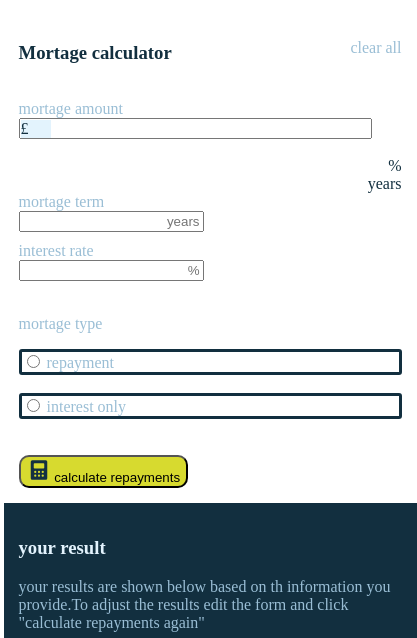
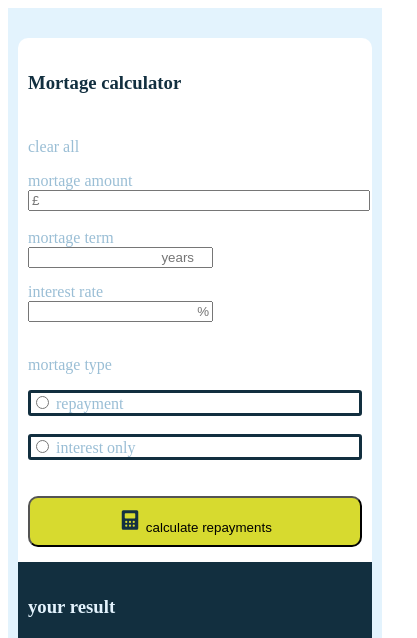
Before and after one commit to jmelhamza/frontend-mentor-exercice, a plain HTML site: page index.html in a window 390 px wide. Shown: the top 638 px of the page, 417 px wide, since content can reach past the window. Drawn offline with Linux system fonts and the light colour scheme; a web font is replaced by a local one.

Commit message:
second commit

```diff
--- a/index.html
+++ b/index.html
@@ -14,22 +14,22 @@
         <section>
             <div class="firstcard">
                 <div class="fiirst">
-                    <h3 style=>Mortage calculator</h3>
+                    <h3 id="mortage" style=>Mortage calculator</h3>
                     <p style=>clear all</p>
                 </div>
-                <div class="bleuone"><span>£</span></div>
+                <!--<div class="bleuone"><span>£</span></div>-->
                 <div class="input">
                     <label for="firstinput">mortage amount</label><br>
                     <input type="text" id="firstinput" placeholder="£">
                 </div>
                 <br>
-                <div class="bleutwo"style="text-align: end;"> <span>%</span></div>
-                <div class="bleuthree" style="text-align: end;"> <span >years</span></div>
+                <!--<div class="bleutwo"style="text-align: end;" id="faida"> <span>%</span></div>
+                <div class="bleuthree" style="text-align: end;" id="years"> <span >years</span></div>-->
 
                 <div class="deuxinput">
                     <div class="secondinput">
                         <label for="secondinput">mortage term</label><br>
-                        <input type="text" id="secondinput" placeholder="years">
+                        <input type="number" id="secondinput" placeholder="years">
                     </div>
                     <div class="thirdinput">
                         <label for="thirddinput">interest rate</label><br>
@@ -49,8 +49,8 @@
                 </div>
                 <br>
                 <br>
-                <button>
-                    <img src="/mortgage-repayment-calculator-main/assets/images/icon-calculator.svg" alt="">
+                <button onclick="yo()" >
+                    <img src="icon-calculator.svg" alt="" >
                     calculate repayments
                 </button>
 
@@ -67,12 +67,12 @@
                         <div>
                             <label for="output">your mountly repayments</label>
                             <br>
-                            <output id="otput" style="color: hsl(61, 70%, 52%);font-size: 30px;">  <strong>£ 1,797.74 </strong></output>
+                            <output id="mounthlyrep" style="color: hsl(61, 70%, 52%);font-size: 30px;">  <strong>£ 1,797.74 </strong></output>
                         </div>
                         <hr>
-                        <label for="oo">total you'll repay over the term</label>
+                        <label for="total">total you'll repay over the term</label>
                         <br>
-                        <output id="oo" style="color: hsl(202, 86%, 94%);font-size: 20px; "> <strong>£ 539,322.24</strong></output>
+                        <output id="total" style="color: hsl(202, 86%, 94%);font-size: 20px; "> <strong>£ 539,322.24</strong></output>
 
                 </div>
 
@@ -84,7 +84,7 @@
 
 
 
-
+<script src="main.js"></script>
 </body>
 
 </html>
--- /dev/null
+++ b/main.js
@@ -0,0 +1,16 @@
+
+function yo (){
+
+var rep
+let p = document.getElementById('firstinput').value;
+let r = document.getElementById('secondinput').value;
+let n = document.getElementById('thirddinput').value;
+
+rep = (p*r*(1+r))/(((1+r)**n)-1);
+document.getElementById('mounthlyrep').innerHTML = rep;
+document.getElementById('total').innerHTML = rep*r;
+
+
+
+}
+//p= mortage amount and r = mortage term  and n = interest rate  and rep = mounthly repayments//
--- a/style.css
+++ b/style.css
@@ -103,28 +103,52 @@ section button{
     left: 322px;
 
 }
-@media screen and (max-width : 840px)   {
+@media screen and (max-width: 768px) {
     section {
-        display: flex;
         flex-direction: column;
-        border-radius: 0px 0px 0px 0px;
+        height: auto;
+        margin: 20px;
     }
-    .container{
+
+    .firstcard, .secondcard {
+        width: 100%;
+        box-sizing: border-box;
+    }
+
+    .secondcard {
+        border-radius: 0 0 10px 10px;
+    }
+
+    .container {
         height: auto;
+        padding: 20px 0;
     }
-    .secondcard , .firstcard{
-        border-radius: 0;
+
+    .deuxinput {
+        flex-direction: column;
+    }
+
+    .input input {
         width: 100%;
     }
-    .deuxinput {
+}
+
+@media screen and (max-width: 480px) {
+    section {
+        margin: 10px;
+    }
+
+    .fiirst {
         flex-direction: column;
         gap: 10px;
     }
-    .bleutwo, .bleuthree {
-        position: static;
-        width: auto;
-        height: auto;
-        background: none;
+
+    .firstcard, .secondcard {
+        padding: 15px 10px;
     }
 
+    button {
+        width: 100%;
+        padding: 10px;
+    }
 }
```
Also changed, not shown: icon-calculator.svg (renamed from mortgage-repayment-calculator-main/assets/images/icon-calculator.svg), mortgage-repayment-calculator-main/design/main.js (added).
